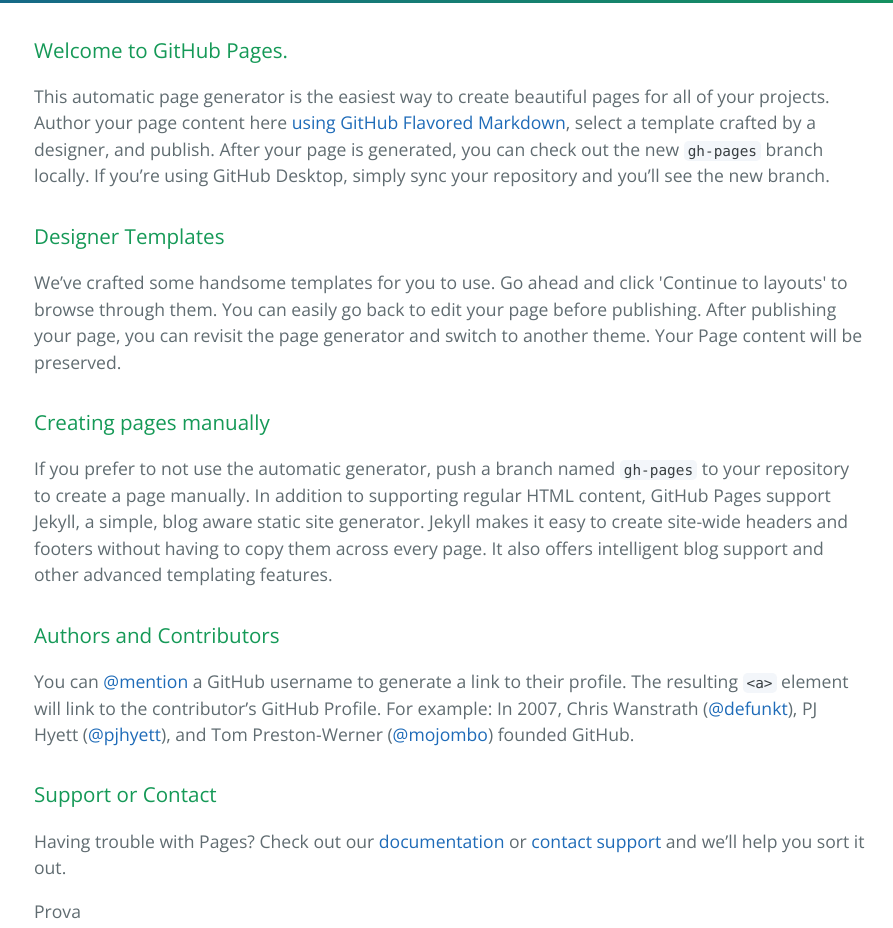
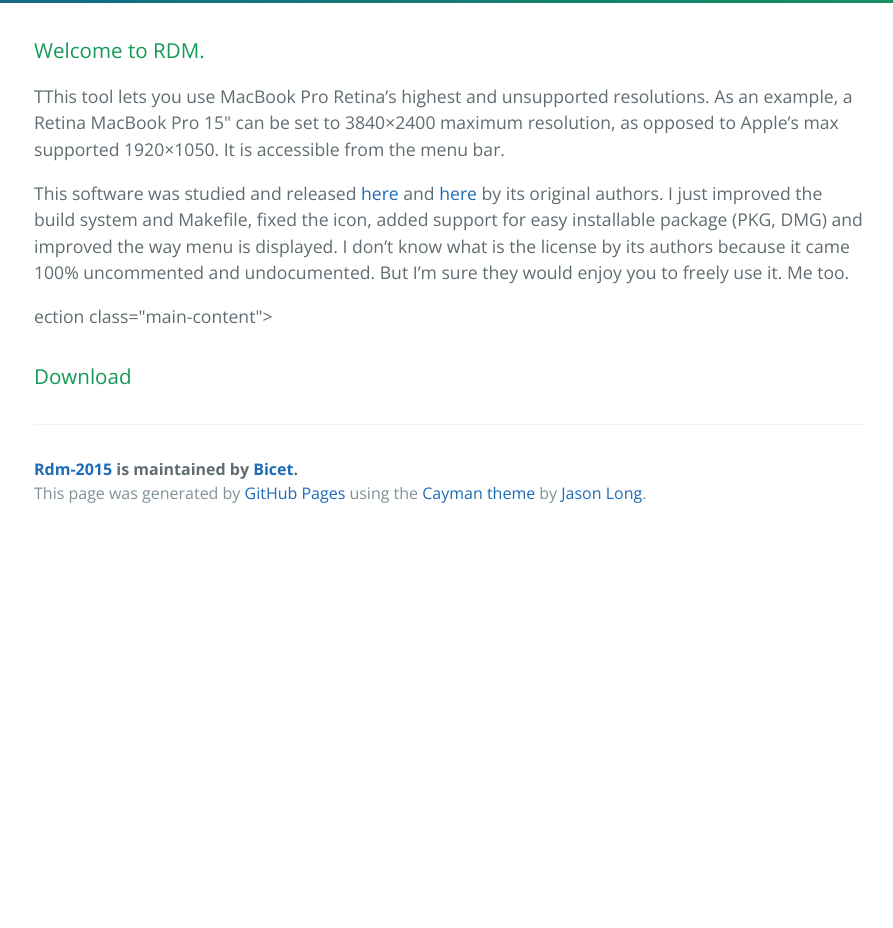
Before and after one commit to Bicet/RDM-2015, a plain HTML site: page index.html in a window 1280 px wide. Shown: the part 380-1308 px from the top of the page, without its empty margins (190-1083 px from the left). After the commit the page ends 917 px from the top, so only its background shows below. Drawn offline with nearby package versions, Linux system fonts and the light colour scheme.

Commit message:
Mod Index

```diff
--- a/index.html
+++ b/index.html
@@ -20,31 +20,21 @@
 
     <section class="main-content">
       <h3>
-<a id="welcome-to-github-pages" class="anchor" href="#welcome-to-github-pages" aria-hidden="true"><span class="octicon octicon-link"></span></a>Welcome to GitHub Pages.</h3>
+<a id="welcome-to-github-pages" class="anchor" href="#welcome-to-github-pages" aria-hidden="true"><span class="octicon octicon-link"></span></a>Welcome to RDM.</h3>
 
-<p>This automatic page generator is the easiest way to create beautiful pages for all of your projects. Author your page content here <a href="https://guides.github.com/features/mastering-markdown/">using GitHub Flavored Markdown</a>, select a template crafted by a designer, and publish. After your page is generated, you can check out the new <code>gh-pages</code> branch locally. If you’re using GitHub Desktop, simply sync your repository and you’ll see the new branch.</p>
+<p>TThis tool  lets you use MacBook Pro Retina’s highest and unsupported resolutions. As an example, a Retina MacBook Pro 15" can be set to 3840×2400 maximum resolution, as opposed to Apple’s max supported 1920×1050. It is accessible from the menu bar.</p>
 
-<h3>
-<a id="designer-templates" class="anchor" href="#designer-templates" aria-hidden="true"><span class="octicon octicon-link"></span></a>Designer Templates</h3>
+<p>
+This software was studied and released <a href="http://garethjenkins.com/2012/07/01/investigating-a-high-resolution-retina-utility-for-macbook-pro-1x-and-2x-modes/#comment-623">here</a> and <a href="http://www.reddit.com/r/apple/comments/vi9yf/set_your_retina_macbook_pros_resolution_to/">here</a> by its original authors. I just improved the build system and Makefile, fixed the icon, added support for easy installable package (PKG, DMG) and improved the way menu is displayed.
 
-<p>We’ve crafted some handsome templates for you to use. Go ahead and click 'Continue to layouts' to browse through them. You can easily go back to edit your page before publishing. After publishing your page, you can revisit the page generator and switch to another theme. Your Page content will be preserved.</p>
+I don’t know what is the license by its authors because it came 100% uncommented and undocumented. But I’m sure they would enjoy you to freely use it. Me too.</p>
 
-<h3>
-<a id="creating-pages-manually" class="anchor" href="#creating-pages-manually" aria-hidden="true"><span class="octicon octicon-link"></span></a>Creating pages manually</h3>
+ection class="main-content">
+      <h3>
+<a id="welcome-to-github-pages" class="anchor" href="#welcome-to-github-pages" aria-hidden="true"><span class="octicon octicon-link"></span></a>Download</h3>
 
-<p>If you prefer to not use the automatic generator, push a branch named <code>gh-pages</code> to your repository to create a page manually. In addition to supporting regular HTML content, GitHub Pages support Jekyll, a simple, blog aware static site generator. Jekyll makes it easy to create site-wide headers and footers without having to copy them across every page. It also offers intelligent blog support and other advanced templating features.</p>
 
-<h3>
-<a id="authors-and-contributors" class="anchor" href="#authors-and-contributors" aria-hidden="true"><span class="octicon octicon-link"></span></a>Authors and Contributors</h3>
 
-<p>You can <a href="https://github.com/blog/821" class="user-mention">@mention</a> a GitHub username to generate a link to their profile. The resulting <code>&lt;a&gt;</code> element will link to the contributor’s GitHub Profile. For example: In 2007, Chris Wanstrath (<a href="https://github.com/defunkt" class="user-mention">@defunkt</a>), PJ Hyett (<a href="https://github.com/pjhyett" class="user-mention">@pjhyett</a>), and Tom Preston-Werner (<a href="https://github.com/mojombo" class="user-mention">@mojombo</a>) founded GitHub.</p>
-
-<h3>
-<a id="support-or-contact" class="anchor" href="#support-or-contact" aria-hidden="true"><span class="octicon octicon-link"></span></a>Support or Contact</h3>
-
-<p>Having trouble with Pages? Check out our <a href="https://help.github.com/pages">documentation</a> or <a href="https://github.com/contact">contact support</a> and we’ll help you sort it out.</p>
-
-<p>Prova</p>
 
       <footer class="site-footer">
         <span class="site-footer-owner"><a href="https://github.com/Bicet/RDM-2015">Rdm-2015</a> is maintained by <a href="https://github.com/Bicet">Bicet</a>.</span>
```
